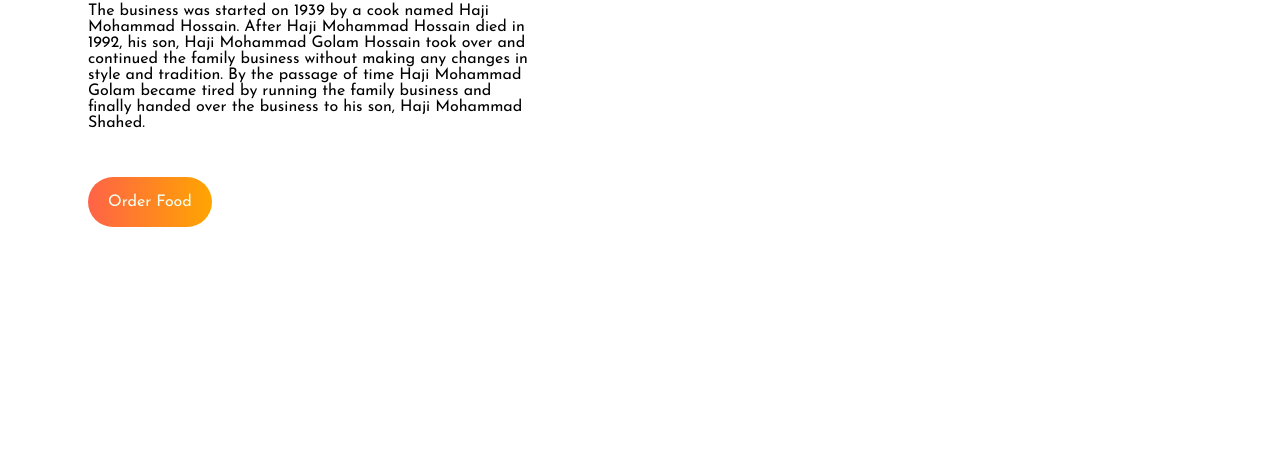
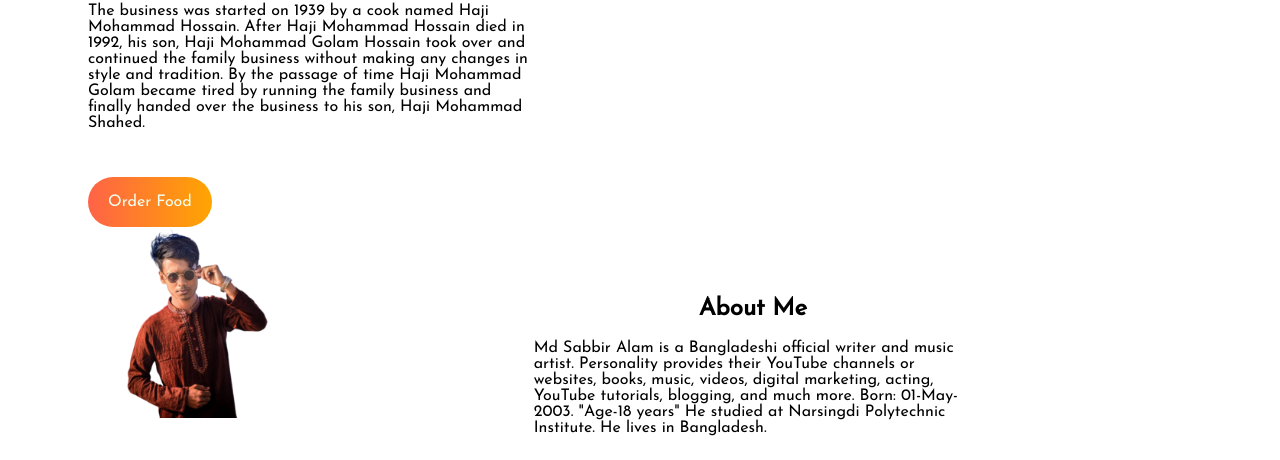
Before and after one commit to mdsabbiralam1/my-first-assignment, a plain HTML site: page index.html in a window 1280 px wide. Shown: the part 413-873 px from the top of the page. Before the commit the page ends 800 px from the top, so only its background shows below. Drawn offline with Linux system fonts and the light colour scheme.

Commit message:
added about

```diff
--- a/css/style.css
+++ b/css/style.css
@@ -11,7 +11,7 @@ h1{
     font-weight: bold;
     padding-bottom: 0%;
     margin-bottom: 0%;
-    padding-
+    padding-top:0px;
 }
 .half-width{
   width: 50%;
@@ -40,3 +40,14 @@ margin-left:290px;
     display:inline-block;
 
 }
+#my-pic{
+    width:200%;
+}
+.about{
+    margin-left:350px;
+    margin-right:300px;
+    padding-top:50px;
+}
+#align{
+    text-align:center;
+}
--- a/index.html
+++ b/index.html
@@ -12,7 +12,7 @@
     <link rel="preconnect" href="https://fonts.gstatic.com" crossorigin>
     <link href="https://fonts.googleapis.com/css2?family=Josefin+Sans&display=swap" rel="stylesheet">
 </head>
-<section>
+<section class="homepage">
     <div class="half-width top-left">
         <h1 style="padding-top:70px;">Fress, Fast & Delicius</h1>
         <h1>with <span id="color">"FOOD HOUSE"</span></h1>
@@ -30,6 +30,20 @@
         <img src="images/male/Group 8449.png" alt="happy man pic">
     </div>
 </section>
+<section>
+    <div>
+        <img id="my-pic" src=" images/male/sabbir.png" alt="sabbir's pic">
+    </div>
+    <div class="about">
+        <h2 id="align">About Me</h2>
+        <p>Md Sabbir Alam is a Bangladeshi official writer and music artist. Personality provides their YouTube
+            channels
+            or websites, books, music, videos, digital marketing, acting, YouTube tutorials, blogging, and much
+            more.
+            Born: 01-May-2003. "Age-18 years" He studied at Narsingdi Polytechnic Institute. He lives in Bangladesh.
+        </p>
+    </div>
+</section>
 
 <body>
 
```
Also changed, not shown: images/male/sabbir.png (added).
